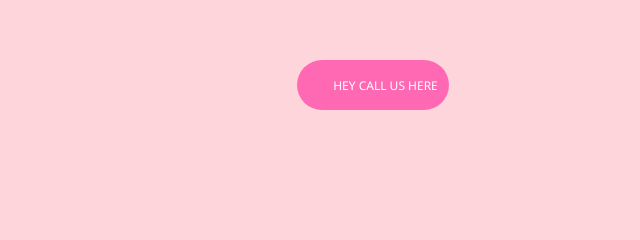
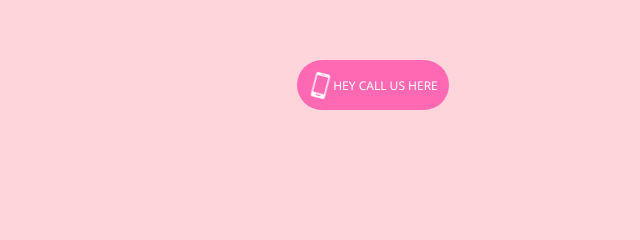
Before and after one commit to rzakin/animation-attention-seeker-rzakin, a plain HTML site: page index.html in a window 1280 px wide. Shown: the part 415-655 px from the top of the page, 267-907 px from the left. Drawn offline with Linux system fonts and the light colour scheme; the site is published under a folder, as on GitHub Pages, so addresses that start at the root find nothing.

Commit message:
modified the img path

```diff
--- a/index.html
+++ b/index.html
@@ -9,7 +9,7 @@
   <body>
     <section class="container">
       <div class="btn">
-        <div class="phone"><img src="/images/smartphone.svg" alt="" /></div>
+        <div class="phone"><img src="./images/smartphone.svg" alt="" /></div>
         <div><p>hey call us here</p></div>
       </div>
     </section>
```
